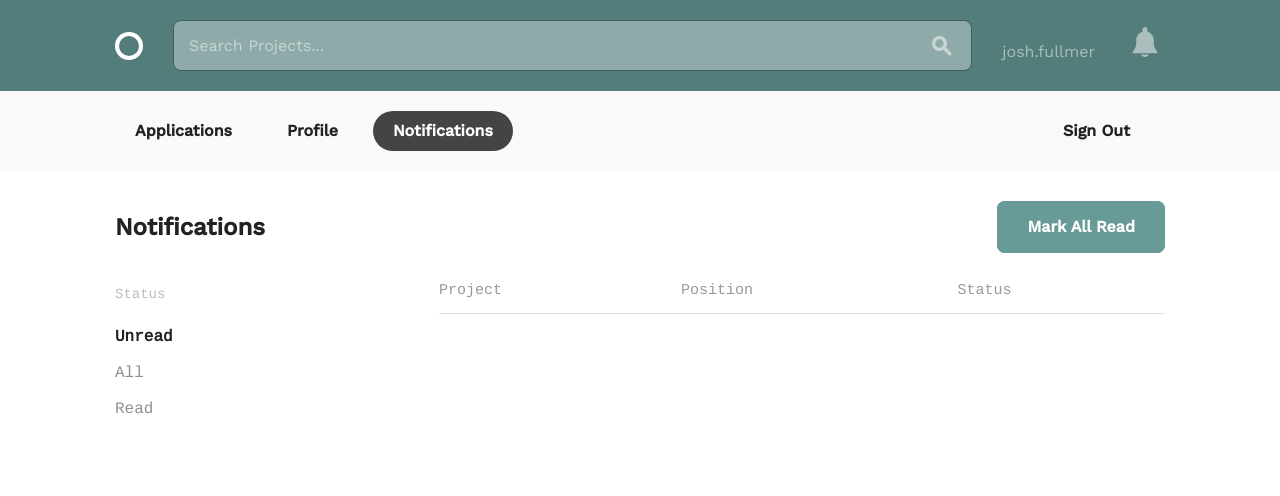
After one commit to joshfullmer/socialteambuilder, a Django app: page /user/notifications in a window 1280 px wide. The commit adds this page. Shown: the top 496 px of the page. Run offline with Django 3.2, Linux system fonts and the light colour scheme; a user stored in the database is signed in; data comes from the database, SQL or seed files in the repository; both versions use the stored data as it was after the commit; lists and menus that the app fills with data are empty.

Commit message:
Finish notifications and add email verification

```diff
--- a/assets/css/teams.css
+++ b/assets/css/teams.css
@@ -36,3 +36,21 @@
 input.hidden-delete {
     display: none;
 }
+
+.notification_button {
+    color: white;
+    display: inline-block;
+    position: relative;
+    padding: 2px 5px;
+  }
+
+.notification_badge {
+    background-color: #fa3e3e;
+    border-radius: 2px;
+    color: white;
+    padding: 1px 3px;
+    font-size: 10px;
+    position: absolute;
+    top: 0;
+    right: 0;
+  }
--- a/socialteambuilder/settings.py
+++ b/socialteambuilder/settings.py
@@ -129,3 +129,6 @@ STATICFILES_DIRS = [
 
 MEDIA_ROOT = os.path.join(BASE_DIR, 'assets')
 MEDIA_URL = '/assets/'
+
+EMAIL_BACKEND = 'django.core.mail.backends.filebased.EmailBackend'
+EMAIL_FILE_PATH = os.path.join(BASE_DIR, 'teams/emails')
--- a/teams/forms.py
+++ b/teams/forms.py
@@ -5,7 +5,7 @@ from django.forms.widgets import PasswordInput, TextInput, Textarea
 from . import models
 
 
-class PlaceholderSignUpForm(UserCreationForm):
+class SignUpForm(UserCreationForm):
     username = forms.CharField(
         label='',
         widget=TextInput(attrs={'placeholder': 'Username'}))
@@ -17,7 +17,7 @@ class PlaceholderSignUpForm(UserCreationForm):
         widget=PasswordInput(attrs={'placeholder': 'Verify Password'}))
 
 
-class PlaceholderLoginForm(AuthenticationForm):
+class LoginForm(AuthenticationForm):
     username = forms.CharField(
         label='',
         widget=TextInput(attrs={'placeholder': 'Username'}))
--- a/teams/templates/teams/account.html
+++ b/teams/templates/teams/account.html
@@ -6,8 +6,10 @@
 <div class="circle--actions--bar">
     <nav class="bounds">
         <ul class="circle--pill--list">
-            <li><a class="{% if selected == 'applications' %}selected{% endif %}" href="{% url 'teams:applications' %}">Applications</a></li>
-            <li><a class="{% if selected == 'profile' %}selected{% endif %}" href="{% url 'teams:profile' %}">Profile</a></li>
+            <li style="float:left"><a class="{% if selected == 'applications' %}selected{% endif %}" href="{% url 'teams:applications' %}">Applications</a></li>
+            <li style="float:left"><a class="{% if selected == 'profile' %}selected{% endif %}" href="{% url 'teams:profile' %}">Profile</a></li>
+            <li style="float:left"><a class="{% if selected == 'notifications' %}selected{% endif %}" href="{% url 'teams:notifications' %}">Notifications</a></li>
+            <li style="float:right"><a class="" href="{% url 'teams:logout' %}">Sign Out</a></li>
         </ul>
     </nav>
 </div>
--- a/teams/templates/teams/applications.html
+++ b/teams/templates/teams/applications.html
@@ -55,7 +55,7 @@
             </thead>
             <tbody>
                 {% for app in applications %}
-                <tr class="clickable-row" data-href="profile.html">
+                <tr class="clickable-row" data-href="{% url 'teams:project' pk=app.project_position.project.pk %}">
                     <td>
                         <a href="{% url 'teams:profile_pk' pk=app.user.pk %}">
                             <h3>{% if app.user.profile.full_name %}{{ app.user.profile.full_name }}{% else %}{{ app.user.username }}{% endif %}</h3>
--- /dev/null
+++ b/teams/templates/teams/email_verification.html
@@ -0,0 +1,5 @@
+{% autoescape off %}
+Hi {{ user.username }},
+Please click on the link to verify your email address and login,
+http://{{ domain }}{% url 'teams:activate' uid=uid token=token %}
+{% endautoescape %}
--- /dev/null
+++ b/teams/templates/teams/notifications.html
@@ -0,0 +1,59 @@
+{% extends "teams/account.html" %}
+
+{% block account_tab %}
+<div class="bounds circle--page">
+
+    <div class="circle--page--header circle--fluid">
+        <div class="circle--fluid--cell circle--fluid--primary">
+            <h2>Notifications</h2>
+        </div>
+        <div class="circle--fluid--cell circle--fluid--secondary">
+            <a class="button button-primary icon-on-left" href="{% url 'teams:mark_as_read' %}">
+                Mark All Read
+            </a>
+        </div>
+    </div>
+
+    <div class="grid-25">
+        <div class="circle--filter circle--secondary--module">
+            <h4>Status</h4>
+            <ul class="circle--filter--list">
+                <li><a href="{% url 'teams:notifications' %}" class="{% if status == 'unread' %}selected{% endif %}">Unread</a></li>
+                <li><a href="{% url 'teams:notifications' %}?status=all" class="{% if status == 'all' %}selected{% endif %}">All</a></li>
+                <li><a href="{% url 'teams:notifications' %}?status=read" class="{% if status == 'read' %}selected{% endif %}">Read</a></li>
+            </ul>
+        </div>
+    </div>
+
+    <div class="grid-70 grid-push-5">
+        <table class="u-full-width circle--table">
+            <thead>
+                <tr>
+                    <th>Project</th>
+                    <th>Position</th>
+                    <th>Status</th>
+                </tr>
+            </thead>
+            <tbody>
+                {% for notification in notifications %}
+                <tr class="clickable-row" data-href="{% url 'teams:project' pk=notification.project_position.project.pk %}">
+                    <td>
+                        <a href="">
+                            <h3>{{ notification.project_position.project.title }}</h3>
+                        </a>
+                    </td>
+                    <td class="circle--cell--right">
+                        <span class="secondary-label">{{ notification.project_position.position.title }}</span>
+                    </td>
+                    <td>
+                        <span class="secondary-label">{{ notification.response|capfirst }}</span>
+                    </td>
+                </tr>
+                {% endfor %}
+            </tbody>
+        </table>
+
+    </div>
+
+</div>
+{% endblock %}
--- a/teams/templatetags/team_extras.py
+++ b/teams/templatetags/team_extras.py
@@ -1,4 +1,7 @@
 from django import template
+
+from teams import models
+
 register = template.Library()
 
 
@@ -10,3 +13,10 @@ def cssclass(field, css):
 @register.filter(name='get')
 def get(dix, key):
     return dix.get(key, '')
+
+
+@register.simple_tag
+def notification_count(user):
+    return models.Notification.objects.filter(
+        user=user, status="unread"
+    ).count()
--- a/teams/urls.py
+++ b/teams/urls.py
@@ -7,6 +7,7 @@ from . import views
 app_name = 'teams'
 urlpatterns = [
     path('sign_up', views.sign_up, name='sign_up'),
+    path('activate/<uid>/<token>', views.activate, name='activate'),
     path('login', views.login_user, name='login'),
     path('logout', views.logout_user, name='logout'),
     path('user/<int:pk>', views.profile_detail_with_pk, name='profile_pk'),
@@ -19,6 +20,10 @@ urlpatterns = [
     path('user/applications/<int:pk>/reject',
          views.reject_application,
          name='reject_application'),
+    path('user/notifications', views.notifications, name='notifications'),
+    path('user/notifications/mark_as_read',
+         views.mark_as_read,
+         name='mark_as_read'),
     path('project/new', views.project_edit, name='project_new'),
     path('project/<int:pk>', views.project_detail, name='project'),
     path('project/<int:pk>/edit', views.project_edit, name='project_edit'),
@@ -29,5 +34,6 @@ urlpatterns = [
          views.apply,
          name='apply'),
     path('positions/<int:position_pk>', views.home, name='position_filter'),
+    path('search', views.search, name='search'),
     path('', views.home, name='home'),
 ] + static(settings.MEDIA_URL, document_root=settings.MEDIA_ROOT)
--- a/teams/views.py
+++ b/teams/views.py
@@ -1,12 +1,16 @@
 from django.contrib import messages
-from django.contrib.auth import authenticate, login, logout
+from django.contrib.auth import login, logout
 from django.contrib.auth.decorators import login_required
+from django.contrib.sites.shortcuts import get_current_site
 from django.core.exceptions import ObjectDoesNotExist
+from django.core.mail import EmailMessage
 from django.http import HttpResponseRedirect
 from django.shortcuts import get_object_or_404, render
+from django.template.loader import render_to_string
 from django.urls import reverse
 
 from . import models, forms
+from .tokens import account_activation_token
 
 
 # Create your views here.
@@ -17,7 +21,6 @@ def home(request, position_pk=None):
         user_application_positions = [app.project_position.pk
                                       for app in user_applications]
     else:
-        user_applications = None
         user_application_positions = None
     positions = models.Position.objects.all()
     if position_pk:
@@ -34,13 +37,54 @@ def home(request, position_pk=None):
          'user_apps': user_application_positions})
 
 
+def search(request):
+    query = request.GET.get('q')
+    print(query)
+    if request.user.is_authenticated:
+        user_applications = models.Application.objects.filter(
+            user=request.user)
+        user_application_positions = [app.project_position.pk
+                                      for app in user_applications]
+    else:
+        user_application_positions = None
+    positions = models.Position.objects.all()
+    project_positions = (models.ProjectPosition.objects.filter(
+        project__title__contains=query) |
+        models.ProjectPosition.objects.filter(
+            project__description__contains=query))
+    return render(
+        request,
+        'teams/home.html',
+        {'positions': positions,
+         'project_positions': project_positions,
+         'user_apps': user_application_positions,
+         'query': query})
+
+
 def sign_up(request):
-    form = forms.PlaceholderSignUpForm()
+    form = forms.SignUpForm()
     if request.method == 'POST':
-        form = forms.PlaceholderSignUpForm(data=request.POST)
+        form = forms.SignUpForm(data=request.POST)
         if form.is_valid():
-            form.save()
-            user = authenticate(
+            user = form.save(commit=False)
+            user.is_active = False
+            user.save()
+            site = get_current_site(request)
+            mail_subject = "Activate your Circle account."
+            message = render_to_string(
+                'teams/email_verification.html',
+                {'user': user,
+                 'domain': site.domain,
+                 'uid': user.pk,
+                 'token': account_activation_token.make_token(user)}
+            )
+            email = EmailMessage(mail_subject, message, to=["test@test.com"])
+            email.send()
+            messages.success(
+                request,
+                "Thanks for signing up!  Please check your email and verify.")
+            return HttpResponseRedirect(reverse('teams:home'))
+            """user = authenticate(
                 username=form.cleaned_data['username'],
                 password=form.cleaned_data['password1']
             )
@@ -48,22 +92,37 @@ def sign_up(request):
             messages.success(
                 request,
                 "You're now a user! You've been signed in, too."
-            )
+            )"""
             return HttpResponseRedirect(reverse('teams:profile'))
     return render(request, 'teams/sign_up.html', {'form': form})
 
 
+def activate(request, uid, token):
+    try:
+        user = models.User.objects.get(pk=uid)
+    except(TypeError, ValueError, OverflowError, ObjectDoesNotExist):
+        user = None
+    if user is not None and account_activation_token.check_token(user, token):
+        user.is_active = True
+        user.save()
+        login(request, user)
+        return HttpResponseRedirect(reverse('teams:home'))
+    else:
+        messages.error(request, "Activation link is invalid.")
+        return HttpResponseRedirect(reverse('teams:home'))
+
+
 def login_user(request):
-    form = forms.PlaceholderLoginForm()
+    form = forms.LoginForm()
     if request.method == 'POST':
-        form = forms.PlaceholderLoginForm(data=request.POST)
+        form = forms.LoginForm(data=request.POST)
         if form.is_valid():
             if form.user_cache is not None:
                 user = form.user_cache
                 if user.is_active:
                     login(request, user)
                     return HttpResponseRedirect(
-                        reverse('teams:profile')  # TODO: go to profile
+                        reverse('teams:profile')
                     )
                 else:
                     messages.error(
@@ -294,15 +353,16 @@ def apply(request, pk, project_position_pk):
 @login_required
 def application_list(request):
     app_query = {'project_position__project__user': request.user}
-    if not request.GET.get('project') or request.GET.get('project') != 'all':
+    if request.GET.get('project') and request.GET.get('project') != 'all':
         app_query['project_position__project__pk'] = request.GET.get('project')
-    if not request.GET.get('status') or request.GET.get('status') != 'all':
+    if request.GET.get('status') and request.GET.get('status') != 'all':
         app_query['status'] = request.GET.get('status')
-    if not request.GET.get('position') or request.GET.get('position') != 'all':
+    if request.GET.get('position') and request.GET.get('position') != 'all':
         app_query['project_position__position__pk'] = request.GET.get(
             'position')
     projects = models.Project.objects.filter(user=request.user)
     positions = models.Position.objects.all()
+    print(app_query)
     applications = models.Application.objects.filter(**app_query)
     return render(
         request,
@@ -323,9 +383,29 @@ def accept_application(request, pk):
         .filter(project_position=application.project_position)
         .exclude(pk=pk)
         .update(status="rejected"))
+    rejected_apps = (models.Application.objects.filter(
+        project_position=application.project_position,
+        status="rejected")
+    ).exclude(pk=pk)
+    for app in rejected_apps:
+        try:
+            models.Notification.objects.get(
+                user=app.user,
+                project_position=app.project_position,
+                response='rejected')
+        except ObjectDoesNotExist:
+            models.Notification.objects.create(
+                user=app.user,
+                project_position=app.project_position,
+                response="rejected")
     (models.ProjectPosition.objects
         .filter(pk=application.project_position.pk)
         .update(status="filled"))
+    models.Notification.objects.create(
+        user=application.user,
+        status='unread',
+        response='approved',
+        project_position=application.project_position)
     return HttpResponseRedirect(reverse('teams:applications'))
 
 
@@ -334,4 +414,32 @@ def reject_application(request, pk):
     application = get_object_or_404(models.Application, pk=pk)
     application.status = "rejected"
     application.save()
+    models.Notification.objects.create(
+        user=application.user,
+        status='unread',
+        response='rejected',
+        project_position=application.project_position)
     return HttpResponseRedirect(reverse('teams:applications'))
+
+
+@login_required
+def notifications(request):
+    notifications = models.Notification.objects.filter(user=request.user)
+    status = request.GET.get('status', 'unread')
+    if status != 'all':
+        notifications = notifications.filter(status=status)
+    return render(
+        request,
+        "teams/notifications.html",
+        {'selected': 'notifications',
+         'notifications': notifications,
+         'status': status})
+
+
+@login_required
+def mark_as_read(request):
+    notifications = models.Notification.objects.filter(user=request.user)
+    for notif in notifications:
+        notif.status = "read"
+        notif.save()
+    return HttpResponseRedirect(reverse('teams:notifications'))
--- a/templates/layout.html
+++ b/templates/layout.html
@@ -1,4 +1,6 @@
 {% load static from staticfiles %}
+
+{% load team_extras %}
 <!DOCTYPE html>
 <html lang="en">
 <head>
@@ -41,13 +43,15 @@
         </div>
         <div class="circle--fluid--cell circle--fluid--primary">
           <div class="circle--search">
-            <input type="text" placeholder="Search Projects..." />
-            <button>
-              <svg version="1.1" class="search" xmlns="http://www.w3.org/2000/svg" xmlns:xlink="http://www.w3.org/1999/xlink" x="0px" y="0px" viewBox="0 0 12 12" xml:space="preserve">
-                <path d="M12,10.6L8.3,6.9C8.7,6.2,9,5.4,9,4.5C9,2,7,0,4.5,0S0,2,0,4.5S2,9,4.5,9c0.9,0,1.7-0.3,2.4-0.7l3.7,3.7L12,10.6z M2,4.5
-                C2,3.1,3.1,2,4.5,2S7,3.1,7,4.5C7,5.9,5.9,7,4.5,7S2,5.9,2,4.5z"/>
-              </svg>
-            </button>
+            <form method="get" action="{% url 'teams:search' %}" style="margin-bottom:0;">
+              <input type="text" name="q" placeholder="Search Projects..." value="{{ query }}" autofocus/>
+              <button type="submit">
+                <svg version="1.1" class="search" xmlns="http://www.w3.org/2000/svg" xmlns:xlink="http://www.w3.org/1999/xlink" x="0px" y="0px" viewBox="0 0 12 12" xml:space="preserve">
+                  <path d="M12,10.6L8.3,6.9C8.7,6.2,9,5.4,9,4.5C9,2,7,0,4.5,0S0,2,0,4.5S2,9,4.5,9c0.9,0,1.7-0.3,2.4-0.7l3.7,3.7L12,10.6z M2,4.5
+                  C2,3.1,3.1,2,4.5,2S7,3.1,7,4.5C7,5.9,5.9,7,4.5,7S2,5.9,2,4.5z"/>
+                </svg>
+              </button>
+            </form>
           </div>
         </div>
         <div class="circle--fluid--cell circle--fluid--secondary">
@@ -58,7 +62,17 @@
                 <li><a href="{% url 'teams:login' %}">Login</a></li>
               {% else %}
                 <li><a href="{% url 'teams:profile' %}">{{ user.username }}</a></li>
-                <li><a href="{% url 'teams:logout' %}">Sign Out</a></li>
+                <li>
+                  <a href="{% url 'teams:notifications' %}">
+                    <div class="notification_button">
+                      <img src="{% static 'images/notification.svg' %}" height="30px" width="30px" />
+                      {% notification_count user as count %}
+                      {% if count > 0 %}
+                      <span class="notification_badge">{{ count }}</span>
+                      {% endif %}
+                    </div>
+                  </a>
+                </li>
               {% endif %}
             </ul>
           </nav>
```
Also changed, not shown: teams/models.py (+6 -1 lines), teams/tokens.py (added, +12 -0 lines), assets/images/notification.svg (added), db.sqlite3, teams/migrations/0005_auto_20180523_2247.py (added).
